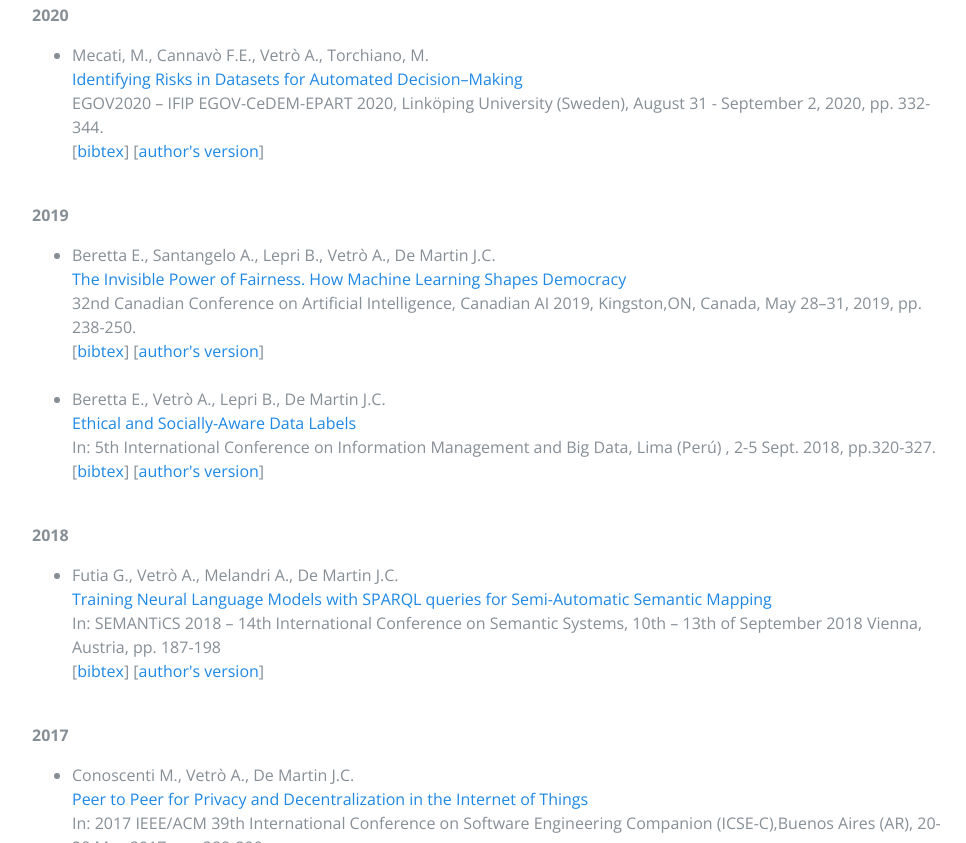
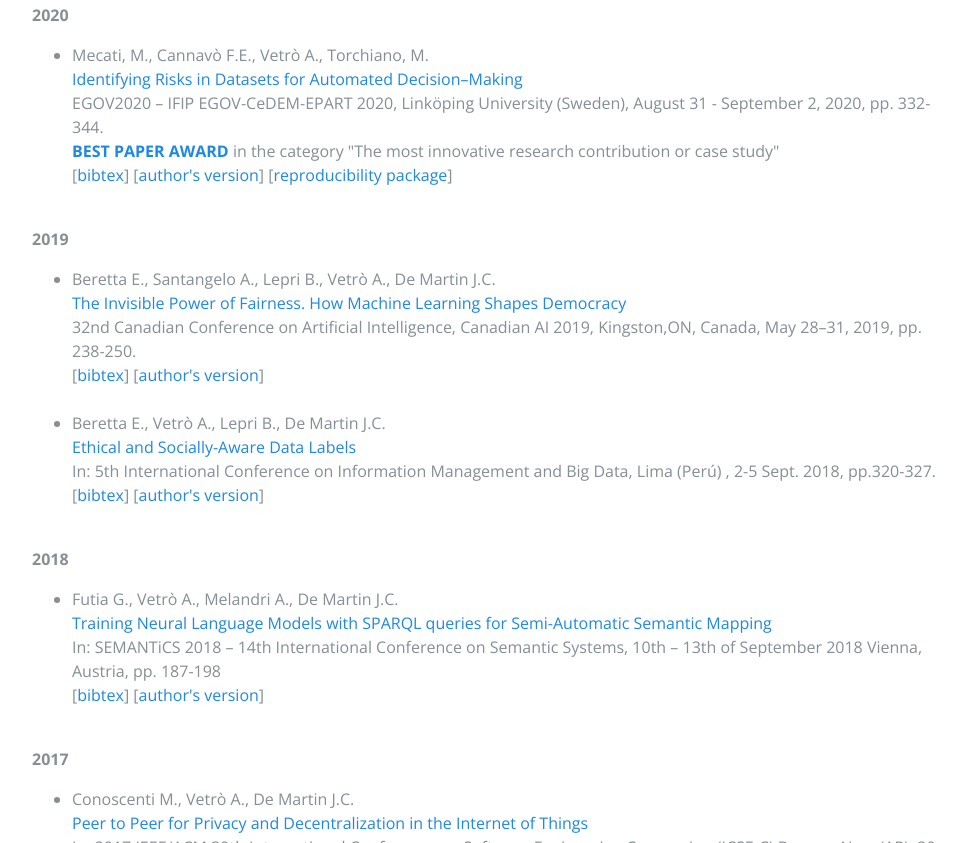
Before and after one commit to phisaz/antoniovetro, a plain HTML site: page publications.html in a window 1280 px wide. Shown: the part 3968-4811 px from the top of the page, without its empty margins (288-1254 px from the left). Drawn offline with nearby package versions, Linux system fonts and the light colour scheme; a web font is replaced by a local one.

Commit message:
best paper awaard at egov2020

```diff
--- a/publications.html
+++ b/publications.html
@@ -414,7 +414,9 @@
                         Mecati, M., Cannav&ograve; F.E., Vetr&ograve; A., Torchiano, M.<br>
                         <a href="http://dx.doi.org/10.1007/978-3-030-57599-1_25">Identifying Risks in Datasets for Automated Decision–Making</a> <br>
                         EGOV2020 – IFIP EGOV-CeDEM-EPART 2020, Linköping University (Sweden), August 31 - September 2, 2020, pp. 332-344. <br>
+                        <b><a href="http://dgsociety.org/egov-2020/special-issues-and-best-paper-awards/">BEST PAPER AWARD</a></b> in the category "The most innovative research contribution or case study" <br>
                         [<a href="./bibtex/conferences/2020-egov-risks.bib">bibtex</a>] [<a href="./authorsversion/conferences/2020-egov-risks.pdf" target=new>author's version</a>]
+                        [<a href="http://dx.doi.org/10.24433/CO.5067135.v2" target=new>reproducibility package</a>]
                     </li>
 
                     <br>
```
